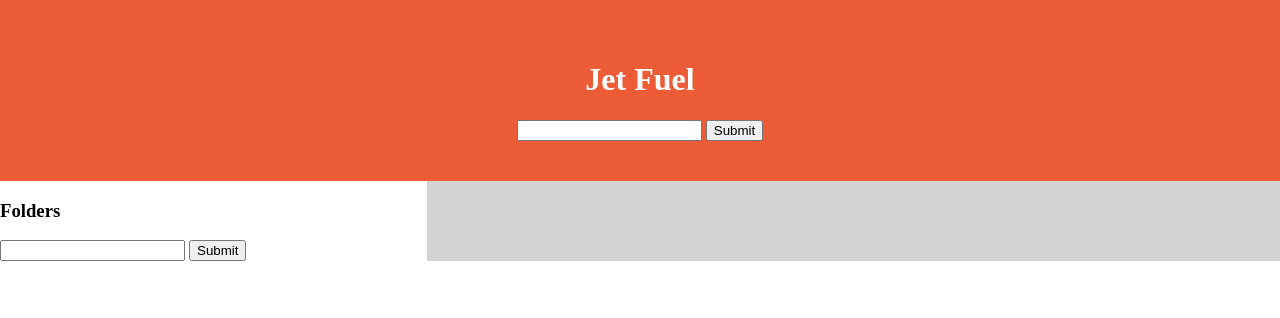
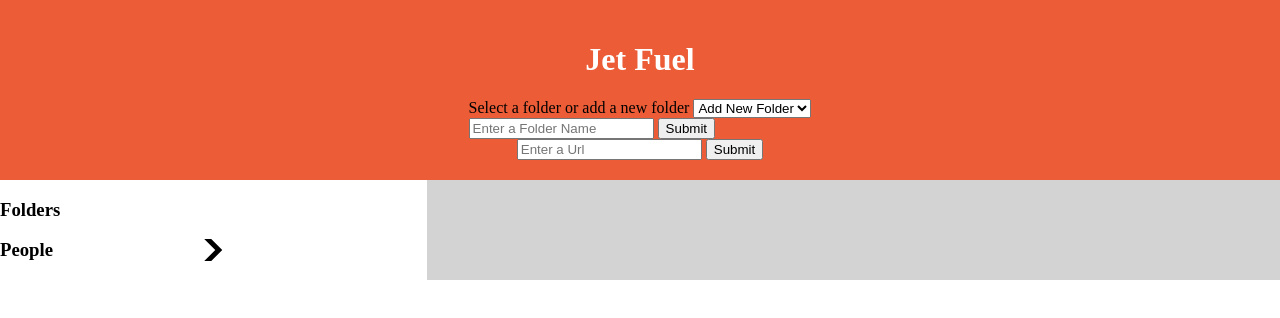
Before and after one commit to coleworsley/jet-fuel, a website: page public/index.html in a window 1280 px wide. Drawn offline with nearby package versions, Linux system fonts and the light colour scheme.

Commit message:
add html forms and knex dependency

```diff
--- a/package.json
+++ b/package.json
@@ -19,6 +19,7 @@
   "homepage": "https://github.com/coleworsley/jet-fuel#readme",
   "dependencies": {
     "express": "^4.15.4",
-    "express-cors": "0.0.3"
+    "express-cors": "0.0.3",
+    "knex": "^0.13.0"
   }
 }
--- a/public/index.html
+++ b/public/index.html
@@ -10,31 +10,46 @@
   <body>
     <header>
       <h1 class="title">Jet Fuel</h1>
-      <form action="/shorten" class="url-form">
+      <div class="folder-select">
+        <label for="folder-dropdown">Select a folder or add a new folder</label>
+        <select class="folder-dropdown" name="folder-dropdown">
+          <option value="new-folder">Add New Folder</option>
+          <option>People</option>
+          <option>Places</option>
+        </select>
+        <form class="new-folder-form">
+          <input
+            id="new-folder-input"
+            type="text"
+            placeholder="Enter a Folder Name"
+            name="new-folder-input">
+          <input
+            id="new-folder-submit"
+            type="submit"
+            name="new-folder-submit">
+        </form>
+      </div>
+
+      <form class="url-form">
         <input
           id="url-input"
           type="text"
+          placeholder="Enter a Url"
           name="url-input">
         <input
           id="url-submit"
           type="submit"
           name="shorten-btn">
       </form>
+
     </header>
     <main>
       <section class="folders">
         <h3>Folders</h3>
         <div class="folder-container">
-          <form action="/folders">
-            <input
-              id="new-folder-input"
-              type="text"
-              name="new-folder-input">
-            <input
-              id="new-folder-submit"
-              type="submit"
-              name="new-folder-submit">
-          </form>
+          <div class="folder">
+            <h3>People</h3>
+          </div>
         </div>
       </section>
       <section class="links">
--- a/public/index.js
+++ b/public/index.js
@@ -3,7 +3,7 @@ $('#url-submit').on('click', (e) => {
 
   const val = $('#url-input').val();
 
-  fetch('http://localhost:3000/api/v1/shorten', {
+  fetch('api/v1/shorten', {
     method: 'POST',
     headers: {
       'Content-Type': 'application/json',
@@ -14,11 +14,3 @@ $('#url-submit').on('click', (e) => {
   .then(data => console.log(data))
   .catch(err => console.log(err));
 })
-
-$('#new-folder-submit').on('click', (e) => {
-  e.preventDefault();
-
-  fetch('http://localhost:3000')
-  .then(res => res.json())
-  .then(data => console.log(data))
-})
--- a/public/styles.css
+++ b/public/styles.css
@@ -11,11 +11,11 @@ body {
 }
 
 header {
+  height: 180px;
   display: flex;
   flex-direction: column;
   align-items: center;
-  justify-content: space-between;
-  padding: 40px;
+  justify-content: center;
   background-color: #EC5C37;
 }
 
@@ -32,6 +32,14 @@ main {
   width: 33.333%;
 }
 
+.folder {
+  background-image: url('assets/images/arrow.svg');
+  background-size: 30px;
+  background-position: center;
+  background-repeat: no-repeat;
+}
+
+
 .links {
   width: 66.666%;
   background-color: lightgrey;
```
Also changed, not shown: public/assets/images/arrow.svg (added), 1 other file.
